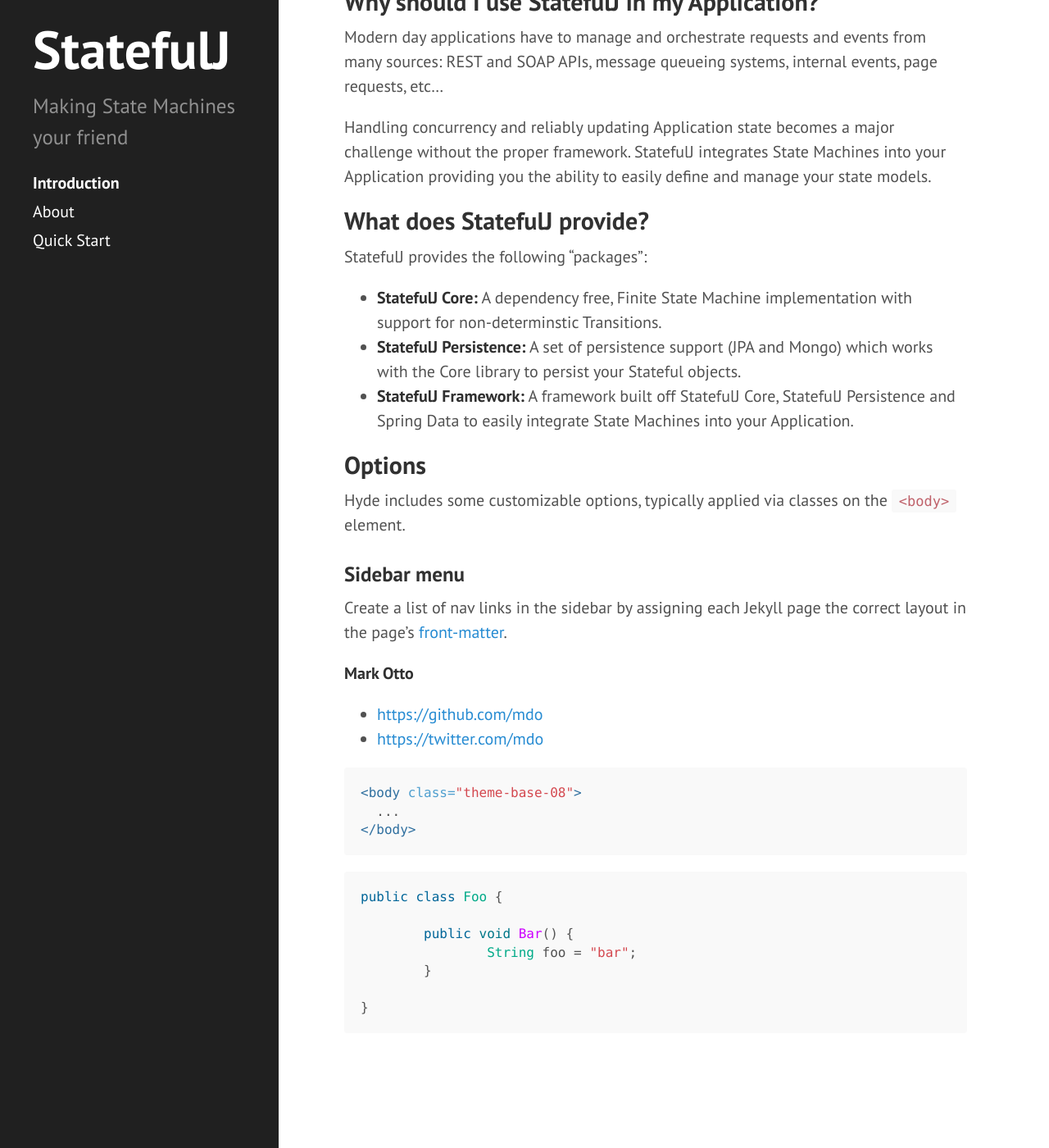
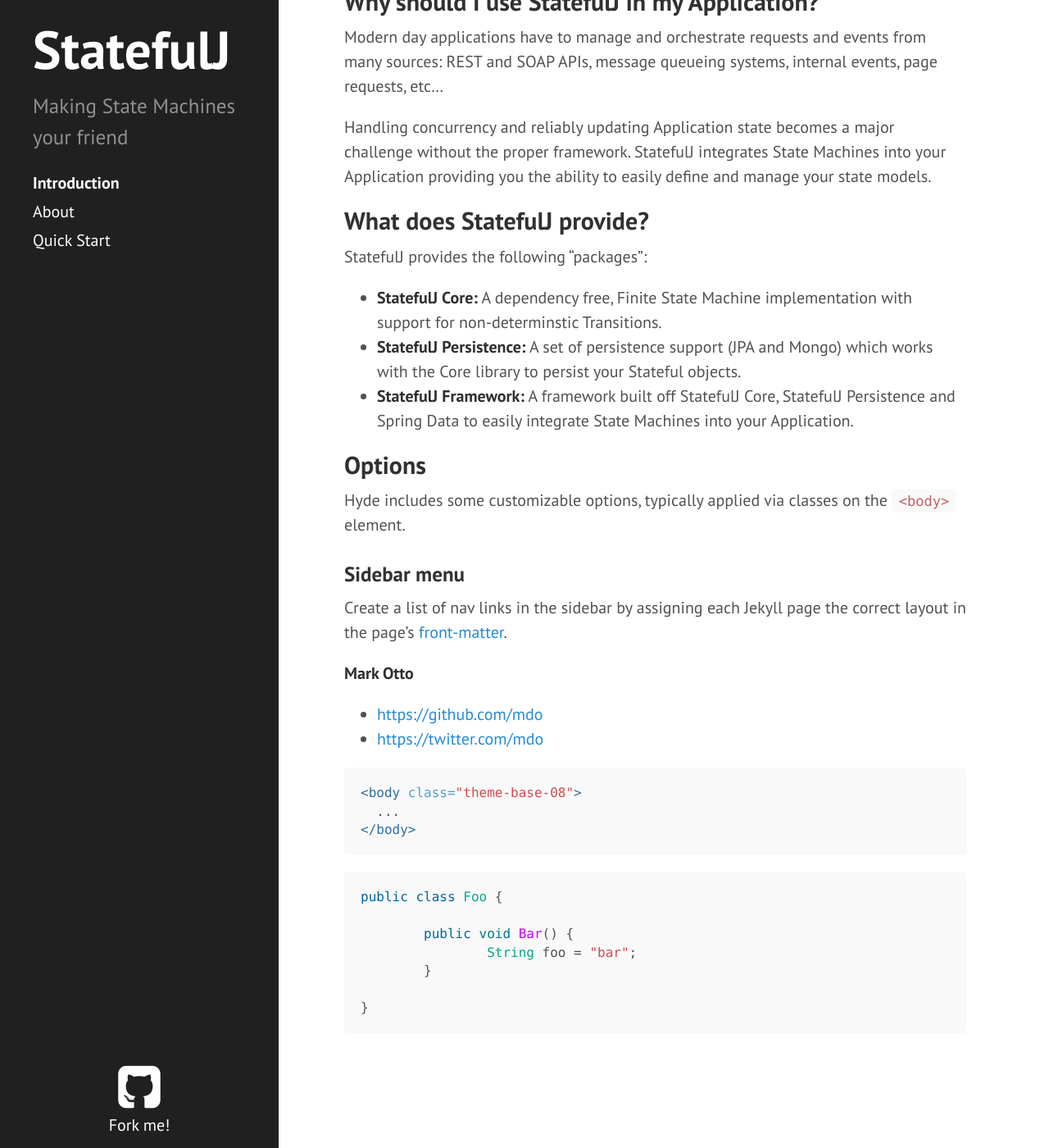
Before and after one commit to statefulj/statefulj, a Jekyll site: the page built from index.md, in a window 1280 px wide and 1400 px high, scrolled down 285 px. Shown: the whole window at 82% size. Built offline with Jekyll 4.4.1, drawn with Linux system fonts in a browser that asks for light colours; Markdown is read by kramdown in place of the engine named in the settings.

Commit message:
Add fork me to the site

```diff
--- a/_includes/sidebar.html
+++ b/_includes/sidebar.html
@@ -1,6 +1,15 @@
 <div class="sidebar">
-  <div class="container sidebar-sticky">
-    <div class="sidebar-about">
+
+  <div class="container sidebar-sticky" style="height:100%;">
+	<div class="fork-me">
+		<div>
+			<a href="https://github.com/statefulj/statefulj" >
+				<i class="fa fa-github-square"></i>
+				<p>Fork me!</p>
+			</a>
+		</div>
+	</div>
+   <div class="sidebar-about">
       <h1>
         <a href="{{ site.baseurl }}">
           {{ site.title }}
--- a/public/css/hyde.css
+++ b/public/css/hyde.css
@@ -273,3 +273,16 @@ a.sidebar-nav-item:focus {
 	text-align: center;
 }
 */
+
+.fork-me {
+	position:relative; top: 100%;  height: 90px; margin-top: -90px;
+}
+.fork-me div {
+	position:relative; text-align:center; top: -33px; display:block;
+}
+.fork-me div i {
+	font-size: 3rem;
+}
+.fork-me div p {
+	font-size: 1rem;
+}
```
